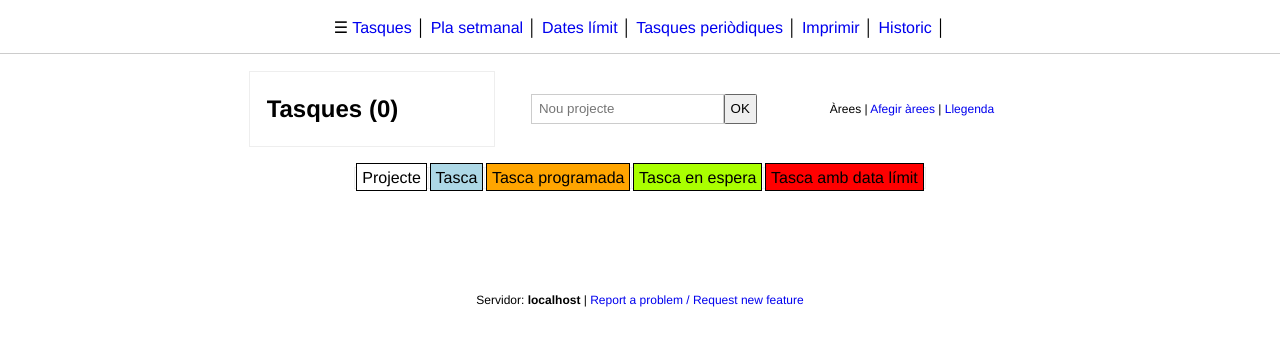
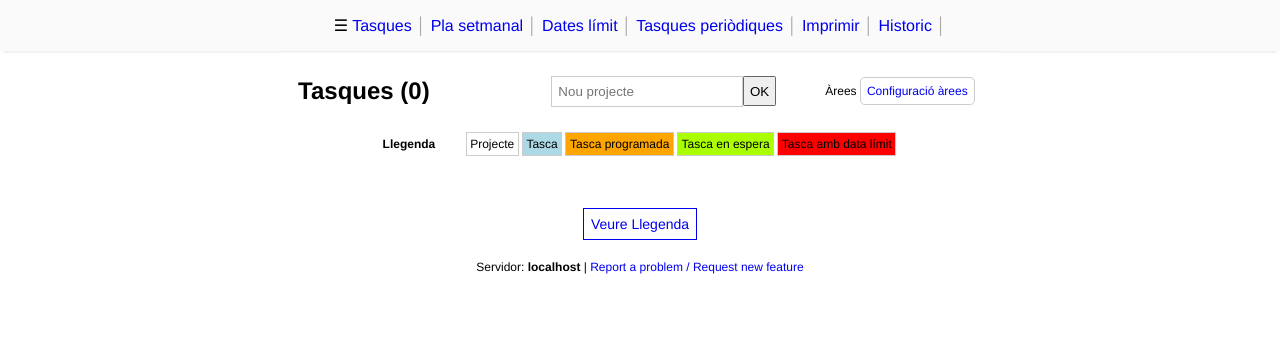
Before and after one commit to holalluis/tasques, a PHP site: page /index.php in a window 1280 px wide, after a click on "Veure Llegenda". Shown: the top 346 px of the page. Run offline with PHP 8.4, Linux system fonts and the light colour scheme; data that the repository does not hold is empty.

Commit message:
minor aesthetic updates

```diff
--- a/estils.css
+++ b/estils.css
@@ -1,32 +1,33 @@
 *{margin:0}
-body{font-family:Helvetica}
+body{font-family:Helvetica;overflow-y:scroll}
 h2,h4{margin:0.7em}
-hr{ display: block; height: 1px; border: 0; border-top: 1px solid #ccc; margin: 1em 0; padding: 0; }
+table{border-collapse:collapse}
+td{border:1px solid white}
+div{padding:0.1em; margin:0.1em; }
+button{border:1px solid #666; border-radius:0.1em; }
+
 /*enllaços*/
 a{text-decoration:none}
 a:hover{text-decoration:underline}
 a:visited{color:blue;}
-table{border-collapse:collapse}
-td{border:1px solid #eee}
-div{ padding:0.1em; margin:0.1em; }
-button{ border:1px solid #666; border-radius:0.1em; }
 
 /*navbar superior*/
-td.menu{ font-size:12px; border:1px solid #fff; padding:1.8541em 3em; }
+td.menu{ font-size:12px; border:1px solid #fff; padding:1.8541em 2em; }
 
 /*BOTONS SELECCIONA AREA*/
 button.boto_area{
-	padding:0.5em;
+	background:#fafafa;
 	border:none;
-	border-top:1px solid #ccc;
 	border-bottom:1px solid #ccc;
 	border-right:1px solid #ccc;
+	border-top:1px solid #ccc;
 	outline:none;
+	padding:0.5em;
 }
-button.boto_area:hover  { background:#e6e6e6}
+button.boto_area:hover{background:#e6e6e6}
 button.boto_area.esquerre{border-left:1px solid #ccc; border-radius:0.4em 0 0 0.4em;}
 button.boto_area.dreta{border-right:1px solid #ccc; border-radius:0 0.4em 0.4em 0;}
-button.boto_area.actiu { background-color:#ccc;box-shadow:inset 0 2px 4px rgba(0,0,0,.15),0 1px 2px rgba(0,0,0,.05);}
+button.boto_area.actiu{background-color:#cacaca;box-shadow:inset 0 2px 4px rgba(0,0,0,.15),0 1px 2px rgba(0,0,0,.05);}
 
 /*PROJECTES*/
 div.projecte{
@@ -40,6 +41,7 @@ div.projecte{
 	padding:0.4em;
 	vertical-align:top;
 	width:19%;
+	box-shadow:0 4px 3px -3px rgba(0,0,0,0.1);
 }
 
 tr.tasca{ font-size:12px; background-color:lightblue; }
--- a/footer.php
+++ b/footer.php
@@ -1,5 +1,5 @@
 
-<div style=font-size:12px;margin:1em>
+<div style=font-size:12px;margin:2em>
 	<!--nom del servidor: si sóc jo dirà localhost-->
 	Servidor: <b><?php echo $_SERVER['SERVER_NAME']; ?></b>
 	|
--- a/historic.php
+++ b/historic.php
@@ -15,7 +15,7 @@
 
 <!--tasques programades per aquesta setmana-->
 <table cellpadding=5>
-	<tr> <th>Tasca <th>Projecte <th>Àrea <th>Completada <th>Opcions
+	<tr> <th>Tasca <th>Projecte <th>Àrea <th>Data acabament<th>Opcions
 	<tr> <?php
 			//totes les tasques del pla setmanal amb tota la seva info associada
 			$res=mysql_query("SELECT * FROM acabades ORDER BY acabada DESC") or die(mysql_error());
--- a/index.php
+++ b/index.php
@@ -10,7 +10,7 @@
 <!--menu--><?php include "menu.php"?>
 
 <!--titol, menú nou projecte i àrees-->
-<table style=margin:1em cellpadding=0><tr>
+<table cellpadding=0 style=margin:2px><tr>
 	<td>
 		<!--titol-->
 		<h2 style="cursor:pointer;margin-right:4em" onclick="window.location=window.location.pathname">
@@ -37,7 +37,7 @@
 		</form>
 	<td class=menu>
 		<!--arees-->
-		<span title="Una àrea és un conjunt de projectes">Àrees</span>
+		<span title="Una àrea és un conjunt de projectes"> Àrees </span>
 		<?php
 			$res=mysql_query("SELECT * FROM arees");
 			$n_arees=mysql_num_rows($res);
@@ -60,23 +60,28 @@
 				$i_area++;
 			}
 		?>
-		| <a href="editaArees.php">Afegir àrees</a>
-		| <a href=# onclick=llegenda()>Llegenda</a>
+		<!--editar arees-->
+		<a style="border:1px solid #ccc;padding:0.5em;border-radius:0.4em" href="editaArees.php">Configuració àrees</a>
 </table>
 
-<!--llegenda-->
+<!--legend-->
 <div id=llegenda title=Llegenda style=display:none>
-	<table style="margin:0px;padding:0px">
-		<tr>
-			<td><span style="border:1px solid black;padding:0.3em;background:white"		> Projecte 			   </span>
-			<td><span style="border:1px solid black;padding:0.3em;background:lightblue"	> Tasca				   </span>
-			<td><span style="border:1px solid black;padding:0.3em;background:orange"	> Tasca programada     </span>
-			<td><span style="border:1px solid black;padding:0.3em;background:#af0"		> Tasca en espera      </span>
-			<td><span style="border:1px solid black;padding:0.3em;background:red"		> Tasca amb data límit </span>
+	<style>
+		#llegenda span {border:1px solid #ccc;padding:0.3em}
+		#llegenda table {margin:0;padding:0;font-size:12px}
+	</style>
+	<table> <tr>
+			<th>Llegenda &emsp;&emsp;
+			<td><span style="background:white"		> Projecte 			   </span>
+			<td><span style="background:lightblue"	> Tasca				   </span>
+			<td><span style="background:orange"	> Tasca programada     </span>
+			<td><span style="background:#af0"		> Tasca en espera      </span>
+			<td><span style="background:red"		> Tasca amb data límit </span>
 	</table>
 </div>
 
 <!--tasques--><?php include 'taulaTasques.php'?>
+<!--legend--><div><a style="font-size:14px;border:1px solid;padding:0.5em;margin:0.5em" href=# onclick=llegenda()>Veure Llegenda</a></div>
 <!--fi pagina--><?php include 'footer.php'?>
 
 <!--ressalta visualment les tasques del pla setmanal i deadlines-->
--- a/menu.php
+++ b/menu.php
@@ -8,11 +8,10 @@
 		}
 		else
 			echo "<a href='$url'>$contingut</a>";
-		echo " &#9474; ";
-		//echo " \ ";
+		echo " <span style=color:#aaa>&#9474;</span> ";
 	}
 ?>
-<div style="padding:1em 0 0 0">
+<div style="padding:1em 0 1em 0;margin:0;background:#fafafa;box-shadow:0 4px 3px -3px rgba(0,0,0,0.1);">
 	<?php
 		echo "&#9776; "; //"burger" symbol
 		creaLink("index.php",			"Tasques");
@@ -23,5 +22,3 @@
 		creaLink("historic.php",		"Historic");
 	?>
 </div>
-
-<hr>
--- a/pla.php
+++ b/pla.php
@@ -12,7 +12,7 @@
 		}
 		tr.tasca > td, tr.tasca>th{
 			background-color:orange;
-			border:1px solid #fff;
+			border:1px solid #ccc;
 		}
 		tr[acabada] > td, tr[acabada] > th{
 			background-color:#af0;
@@ -69,7 +69,7 @@
 			var avuis = document.getElementsByClassName('dia_'+avui);
 			for(i=0;i<avuis.length;i++)
 			{
-				avuis[i].style.border='1px solid #000';
+				avuis[i].style.border='1px solid #ccc';
 				avuis[i].style.backgroundColor='#f8fa58';
 				avuis[i].textContent+=" (AVUI)"
 			}
--- a/taulaTasques.php
+++ b/taulaTasques.php
@@ -1,4 +1,4 @@
-<div style="text-align:left;padding:2em">
+<div style="text-align:left;padding:1em">
 <!-- fragment dins la pagina index.php -->
 <?php
 	//connecta
@@ -15,7 +15,7 @@
 		$nom		= $row['nom'];
 
 		//crea un nou <div>
-		echo "<div class=projecte id=$id area=$area style='display:none;box-shadow:0 4px 3px -3px rgba(0,0,0,0.1);'>";
+		echo "<div class=projecte id=$id area=$area style='display:none;'>";
 
 		//taula de tasques
 		echo "<table cellpadding=3 style='margin:0em;width:100%'>";
```
